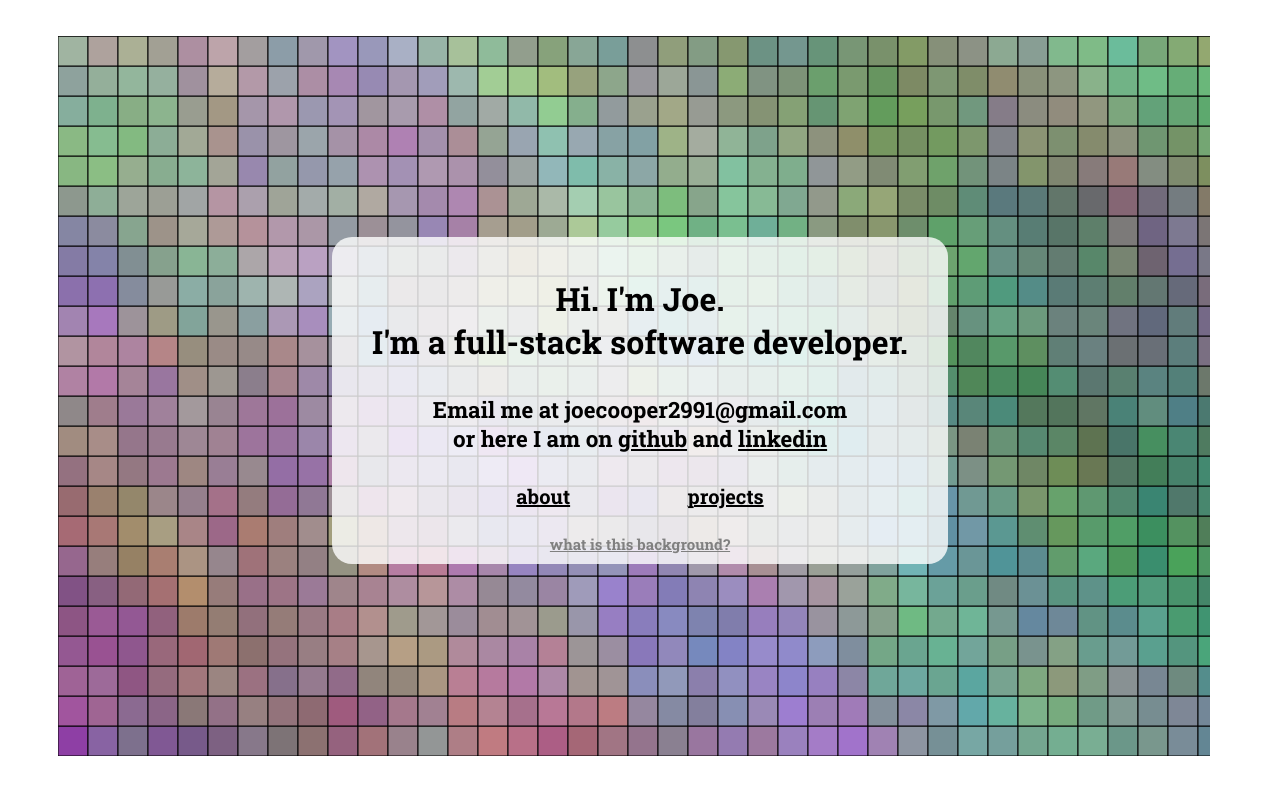
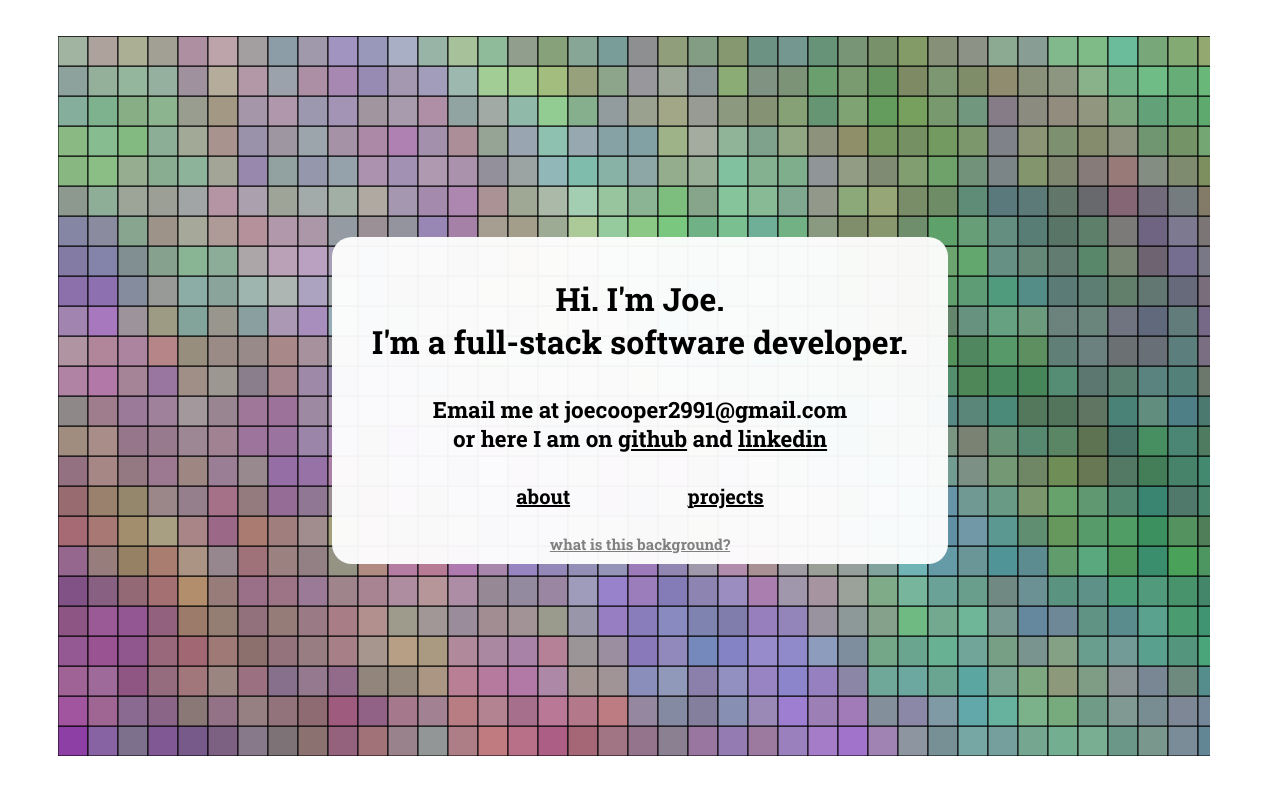
Before and after one commit to joecooper1/pf, a React (Create React App) app: page / in a window 1280 px wide. Shown: the top 800 px of the page. Built offline with nearby package versions, Linux system fonts and the light colour scheme.

Commit message:
make background more solid

```diff
--- a/src/styles/Bio.js
+++ b/src/styles/Bio.js
@@ -35,7 +35,7 @@ export const View = styled.div`
 `;
 
 export const SmallView = styled.div`
-  background-color: rgba(255, 255, 255, 0.8);
+  background-color: rgba(255, 255, 255, 0.95);
   padding: ${(props) => {
     return props.dimensions.width > 1024 ? "40px" : "20px";
   }};
```
